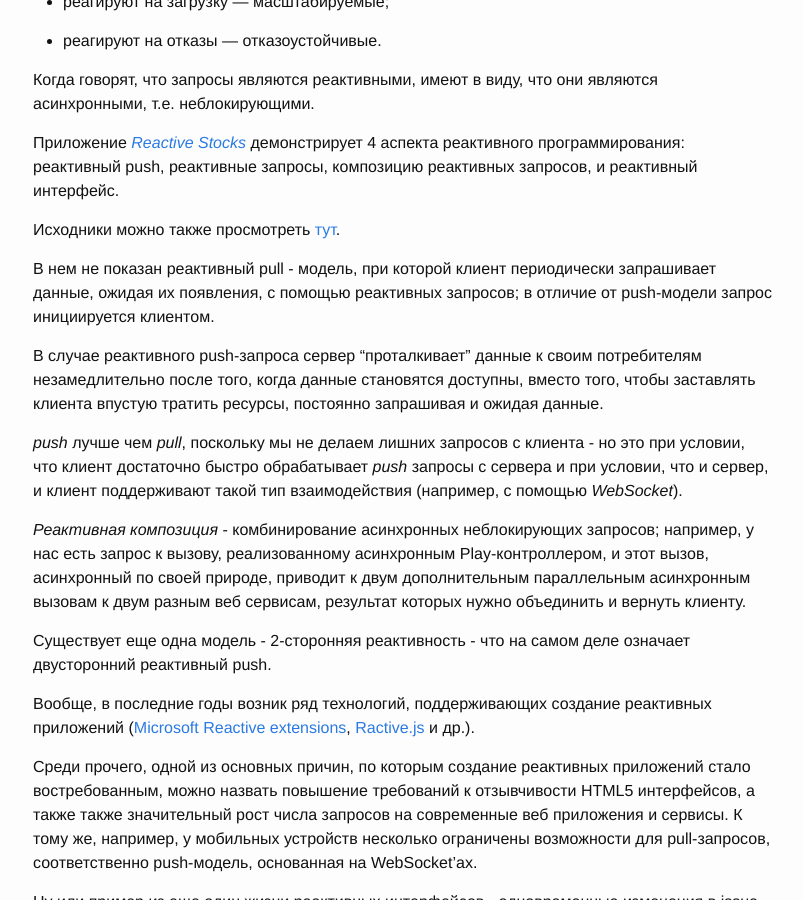
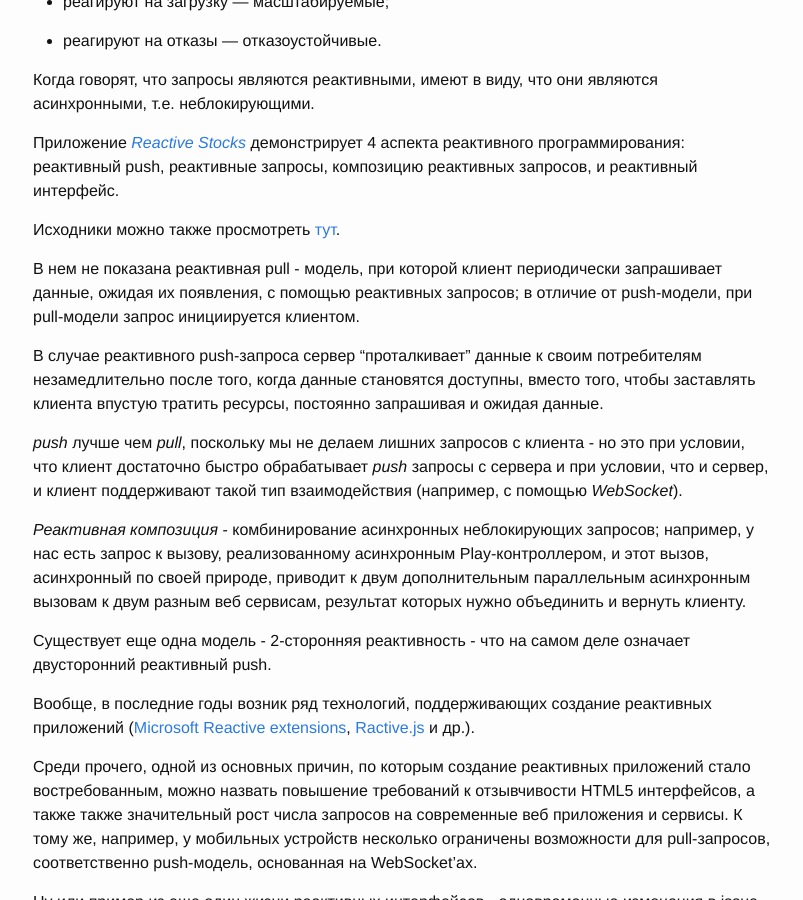
Before and after one commit to avpet/avpet.github.com, a Jekyll site: the page built from _posts/2015-06-09-reative-stocks-architecture-1.markdown, in a window 1280 px wide and 900 px high, scrolled down 930 px. Shown: the whole window, without its empty margins (237-1040 px from the left). Built offline with Jekyll 4.4.1, drawn with Linux system fonts in a browser that asks for light colours.

Commit message:
Fixed error

```diff
--- a/_posts/2015-06-09-reative-stocks-architecture-1.markdown
+++ b/_posts/2015-06-09-reative-stocks-architecture-1.markdown
@@ -44,7 +44,7 @@ reactive-stock-src: https://github.com/typesafehub/reactive-stocks/blob/master/
 
 Исходники можно также просмотреть [тут](https://github.com/typesafehub/reactive-stocks).
 
-В нем не показан реактивный pull - модель, при которой клиент периодически запрашивает данные, ожидая их появления, с помощью реактивных запросов; в отличие от push-модели запрос инициируется клиентом.
+В нем не показана реактивная pull - модель, при которой клиент периодически запрашивает данные, ожидая их появления, с помощью реактивных запросов; в отличие от push-модели, при pull-модели запрос инициируется клиентом.
 
 В случае реактивного push-запроса сервер "проталкивает" данные к своим потребителям незамедлительно после того, когда данные становятся доступны, вместо того, чтобы заставлять клиента впустую тратить ресурсы, постоянно запрашивая и ожидая данные.
 
```
